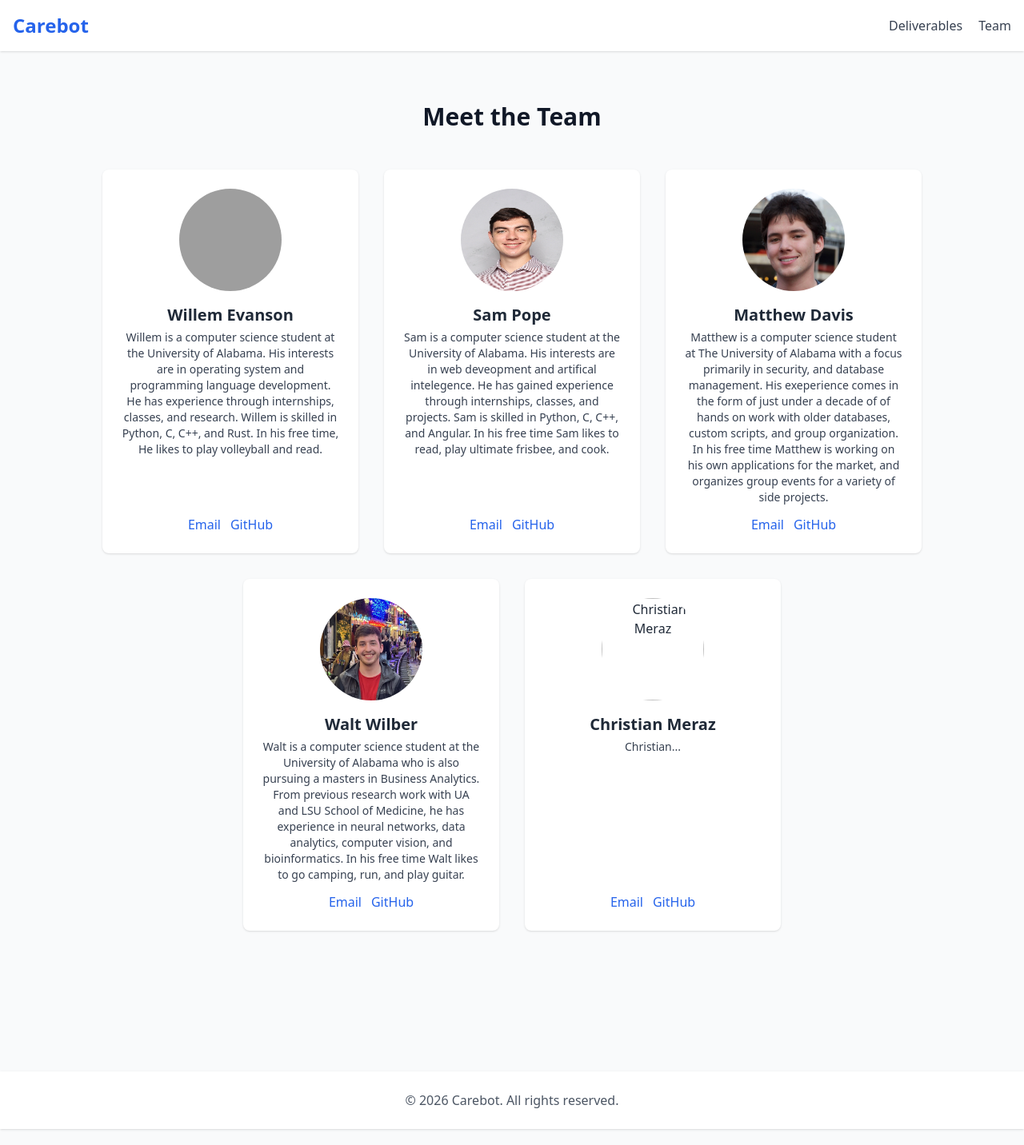
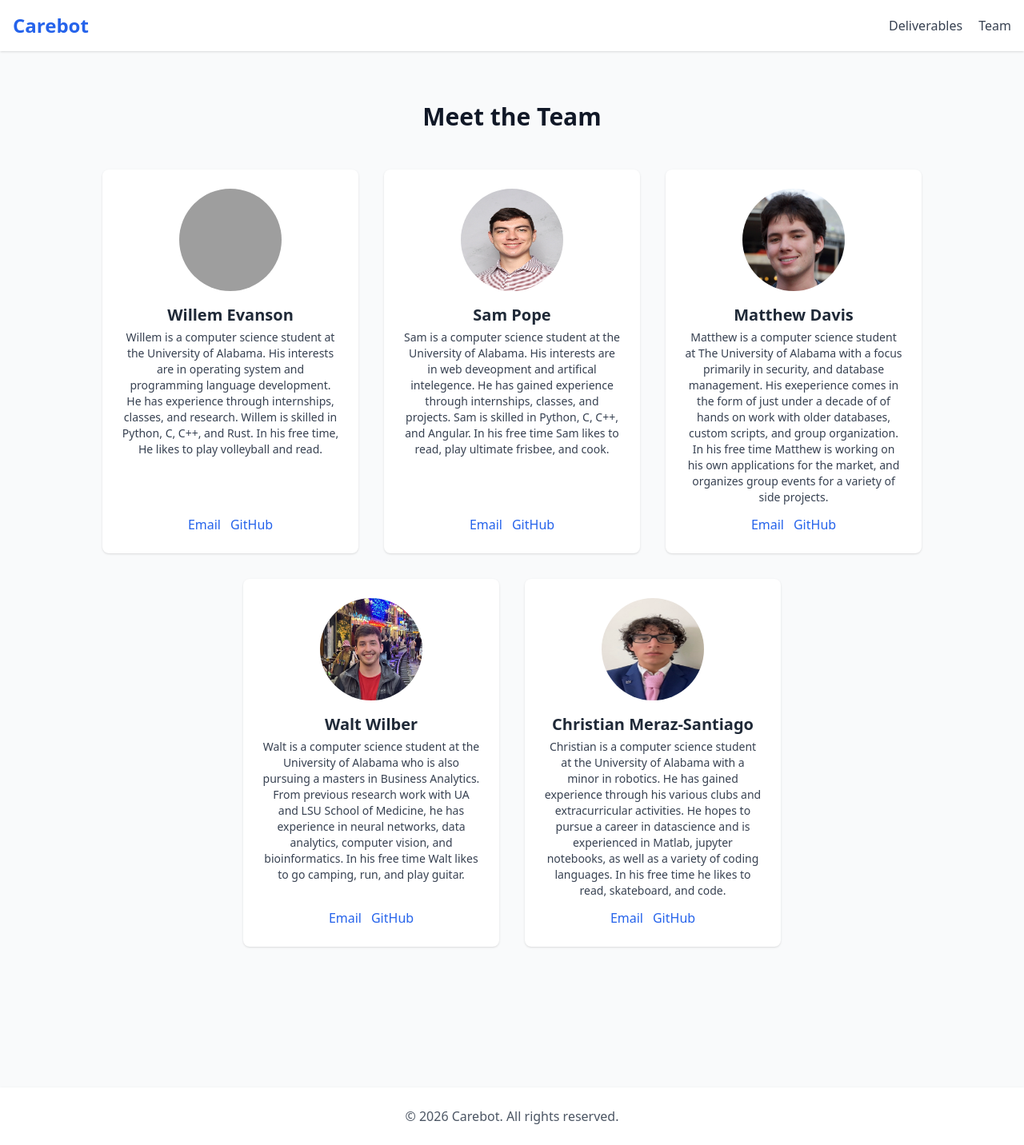
Before and after one commit to Distrubuted-Autonomy-Lab/carebot-project-website, a Jekyll site: the page built from team.md, in a window 1280 px wide. Shown: the whole page at 80% size. Built offline with Jekyll 4.4.1, drawn with Linux system fonts in a browser that asks for light colours; nearby versions of some CDN libraries; grey boxes are pictures that could not be loaded.

Commit message:
Added bio and photo

```diff
--- a/team.md
+++ b/team.md
@@ -60,11 +60,11 @@ title: Team
   <!-- Team Member -->
   <div class="w-full sm:w-64 md:w-72 lg:w-80 bg-white rounded-lg shadow p-6 text-center hover:shadow-lg transition flex flex-col">
     <img src="assets/images/ChristianMeraz.jpg" alt="Christian Meraz" class="w-32 h-32 mx-auto rounded-full mb-4">
-    <h3 class="text-xl font-semibold mb-1">Christian Meraz</h3>
-    <p class="text-gray-700 text-sm mb-3">Christian...</p>
+    <h3 class="text-xl font-semibold mb-1">Christian Meraz-Santiago</h3>
+    <p class="text-gray-700 text-sm mb-3">Christian is a computer science student at the University of Alabama with a minor in robotics. He has gained experience through his various clubs and extracurricular activities. He hopes to pursue a career in datascience and is experienced in Matlab, jupyter notebooks, as well as a variety of coding languages. In his free time he likes to read, skateboard, and code.</p>
     <div class="flex justify-center space-x-3 mt-auto">
-      <a href="mailto:" class="text-blue-600 hover:underline">Email</a>
-      <a href="https://github.com/" class="text-blue-600 hover:underline" target="_blank">GitHub</a>
+      <a href="mailto:cjmerazsantiago@crimson.ua.edu" class="text-blue-600 hover:underline">Email</a>
+      <a href="https://github.com/cSantiago04" class="text-blue-600 hover:underline" target="_blank">GitHub</a>
     </div>
   </div>
 </div>
```
Also changed, not shown: assets/images/ChristianMeraz.jpg (added).
